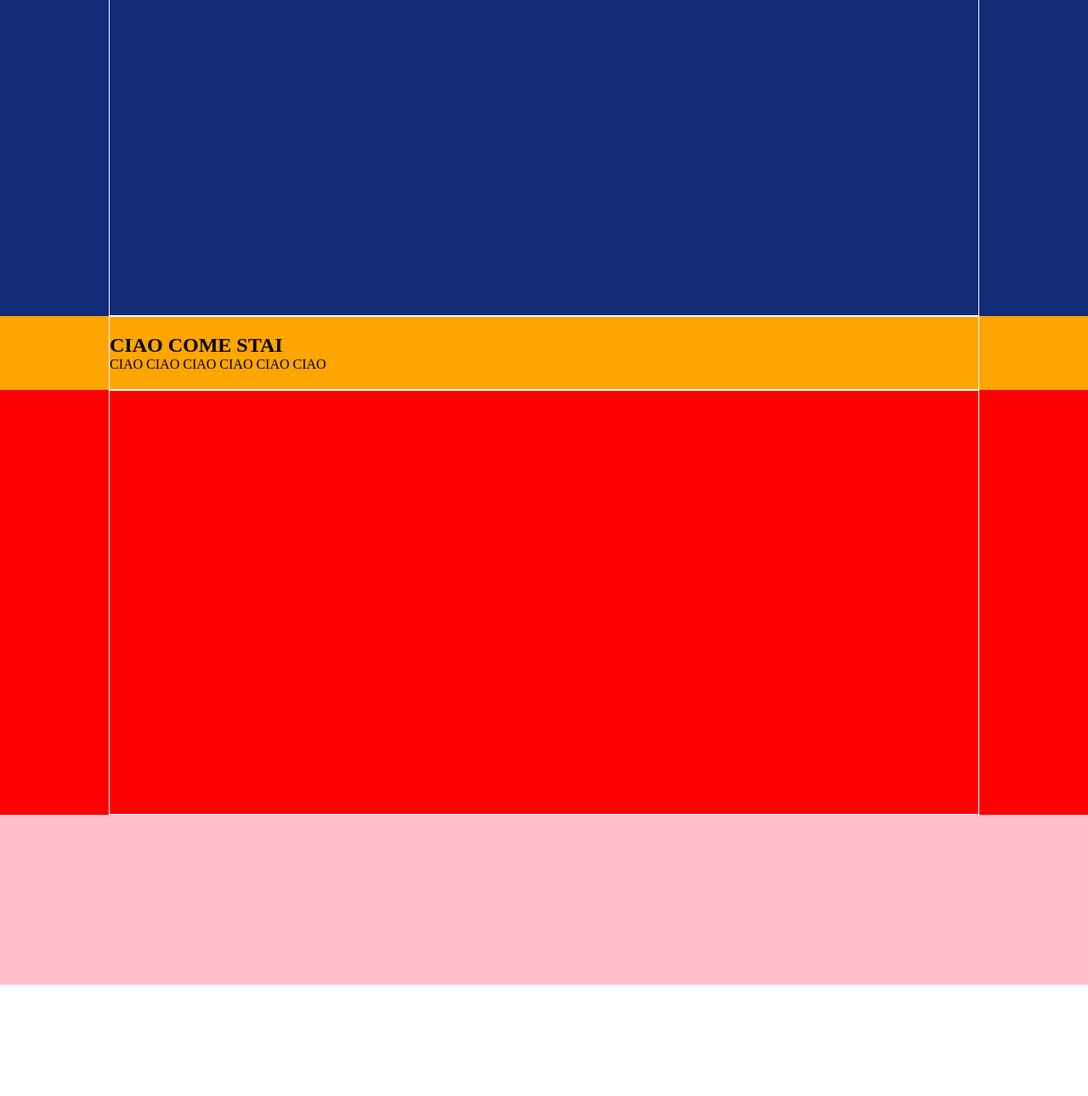
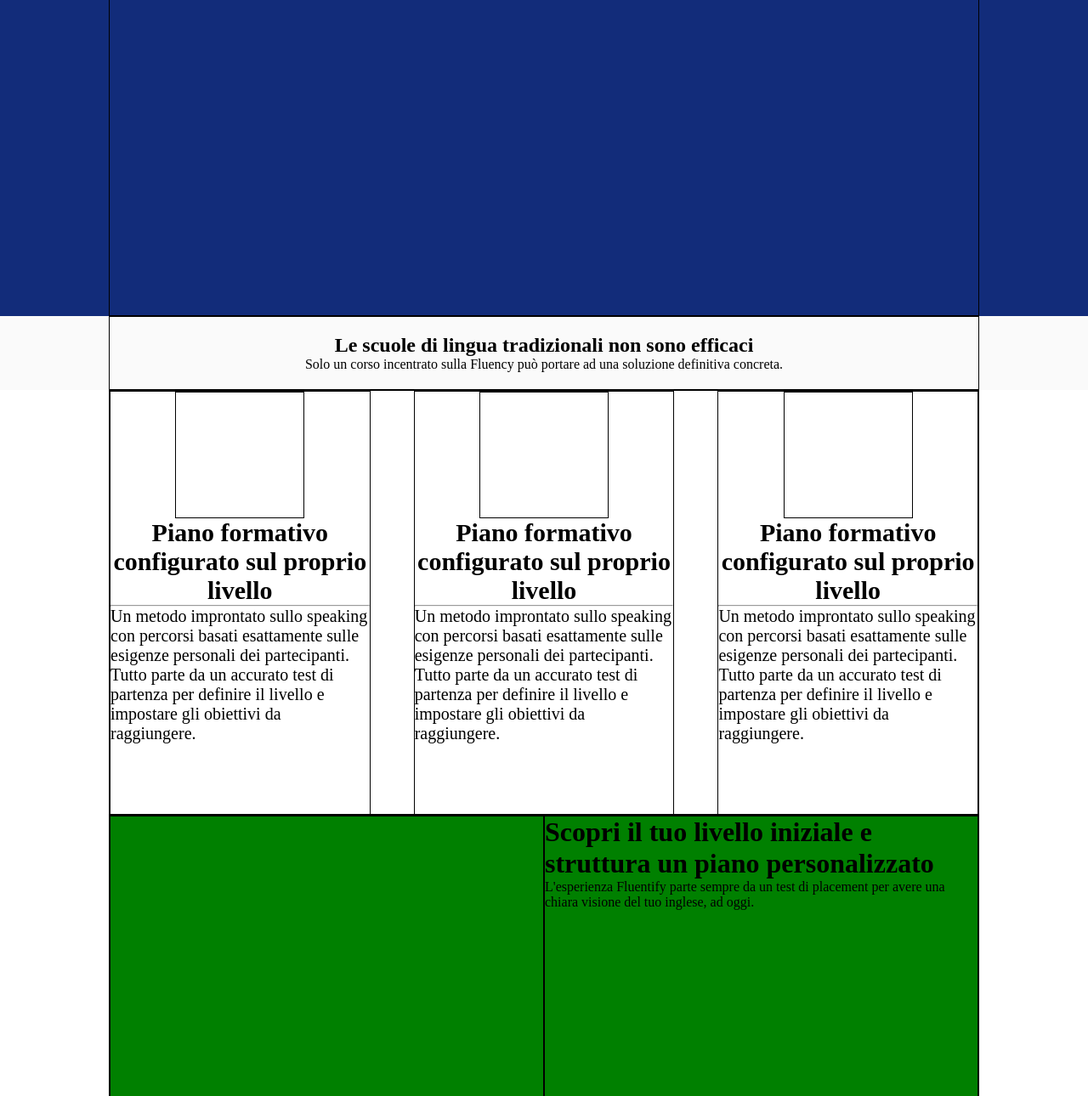
Before and after one commit to DanyFN/html-css-fluentify, a plain HTML site: page index.html in a window 1280 px wide. Shown: the part 128-1418 px from the top of the page at 85% size. Before the commit the page ends 1287 px from the top, so only its background shows below. Drawn offline with Linux system fonts and the light colour scheme.

Commit message:
impostazione layout

```diff
--- a/index.html
+++ b/index.html
@@ -11,9 +11,22 @@
     <header>
       <div class="container">
         <div class="nav_left">
+          <ul>
+            <li>ciao</li>
+            <li>ciao</li>
+            <li>ciao</li>
+            <li>ciao</li>
+            <li>ciao</li>
+          </ul>
 
         </div>
         <div class="nav_right">
+          <ul>
+            <li>diventa un tutor</li>
+            <li><button type="button" name="button">bottone</button></li>
+            <li><button type="button" name="button">bottone</button></li>
+
+          </ul>
 
         </div>
         <h1>Scegli l'inglese studiato per i professionisti</h1>
@@ -25,20 +38,67 @@
 
     <section class="scuole">
       <div class="container tb">
-        <h1>CIAO COME STAI</h1>
-        <p>CIAO CIAO CIAO CIAO CIAO CIAO</p>
+        <h1 class="center">Le scuole di lingua tradizionali non sono efficaci</h1>
+        <p class="center">Solo un corso incentrato sulla Fluency può portare ad una soluzione definitiva concreta.</p>
       </div>
     </section>
 
+    <!-- COLONNE  -->
+
     <section class="trecol">
       <div class="container">
-        <div class="colonna"></div>
-        <div class="colonna2"></div>
-        <div class="colonna3"></div>
+        <div class="colonna">
+          <div class="logocol">
+            <!-- <img src="https://cdn.fluentify.com/bundles/fluentifypublic/images/r4b/01/profile.svg?v12" alt=""> -->
+
+          </div>
+
+          <h2 class="center">Piano formativo configurato sul proprio livello</h2>
+          <hr>
+          <p>Un metodo improntato sullo speaking con percorsi basati esattamente sulle esigenze personali dei partecipanti. Tutto parte da un accurato test di partenza per definire il livello e impostare gli obiettivi da raggiungere.</p>
+        </div>
+        <div class="colonna2">
+          <div class="logocol">
+            <!-- <img src="https://cdn.fluentify.com/bundles/fluentifypublic/images/r4b/01/profile.svg?v12" alt=""> -->
+
+          </div>
+          <h2 class="center">Piano formativo configurato sul proprio livello</h2>
+          <hr>
+          <p>Un metodo improntato sullo speaking con percorsi basati esattamente sulle esigenze personali dei partecipanti. Tutto parte da un accurato test di partenza per definire il livello e impostare gli obiettivi da raggiungere.</p>
+
+
+
+        </div>
+        <div class="colonna3">
+
+          <div class="logocol">
+            <!-- <img src="https://cdn.fluentify.com/bundles/fluentifypublic/images/r4b/01/profile.svg?v12" alt=""> -->
+
+          </div>
+          <h2 class="center">Piano formativo configurato sul proprio livello</h2>
+          <hr>
+          <p>Un metodo improntato sullo speaking con percorsi basati esattamente sulle esigenze personali dei partecipanti. Tutto parte da un accurato test di partenza per definire il livello e impostare gli obiettivi da raggiungere.</p>
+
+        </div>
 
       </div>
 
     </section>
+
+    <div class="piano">
+      <div class="container">
+        <div class="cleft">
+
+        </div>
+        <div class="cright">
+          <h1>Scopri il tuo livello iniziale e struttura un piano personalizzato</h1>
+          <p>L'esperienza Fluentify parte sempre da un test di placement per avere una chiara visione del tuo inglese, ad oggi.</p>
+
+        </div>
+
+      </div>
+
+    </div>
 
     <footer>
 
--- a/style.css
+++ b/style.css
@@ -15,17 +15,23 @@ header{
 .container{
   width: 80%;
   margin: 0 auto;
-  border: 1px solid white;
+  border: 1px solid black;
   height: 100%;
 
 }
 
+header h1{
+  color: white;
+}
 /* classi appoggio  */
 
 .tb{
   padding: 20px 0px;
 }
 
+.center{
+  text-align: center;
+}
 
 
 .nav_left, .nav_right{
@@ -34,29 +40,58 @@ header{
   border: 1px solid white;
   float: left;
 }
+
+.nav_left li, .nav_right li{
+  display: inline-block;
+  list-style-type: none;
+  line-height: 15px;
+
+}
 /*SECTION 2 SCUOLE  */
 
 .scuole{
-  background-color: orange;
+  background-color: rgb(250, 250, 250);
   width: 100%;
 }
 
 
 
-.trecol{
+/* COLONNE */
+
+.trecol, .piano{
   width: 100%;
-  background-color: red;
   height: 500px;
 }
 .colonna, .colonna2, .colonna3{
   float: left;
   width: 30%;
+  font-size: 20px;
   height: 500px;
-  /* border: 1px solid black; */
+  border: 1px solid black;
 }
 .colonna2{
   margin: 0% 5%;
 }
+
+.logocol{
+  height: 30%;
+  width: 50%;
+  margin: 0 auto;
+  border: 1px solid black;
+}
+
+
+/*SEZIONE PIANO  */
+
+.cright, .cleft{
+  width: 50%;
+  height: 100%;
+  background-color: green;
+  float: left;
+  border: 1px solid black;
+}
+
+
 
 
 /* FOOTER */
```
